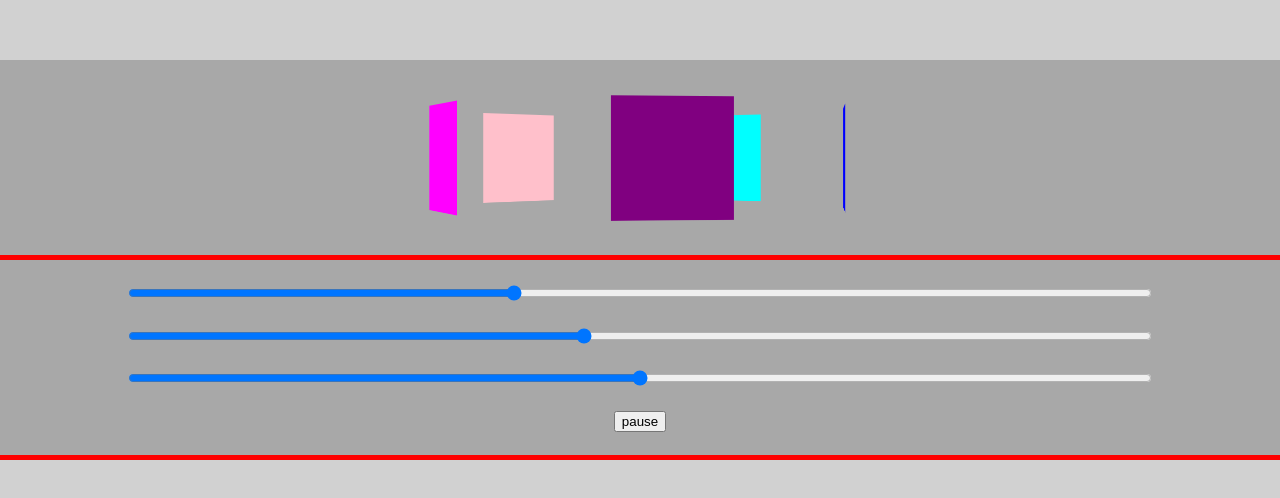
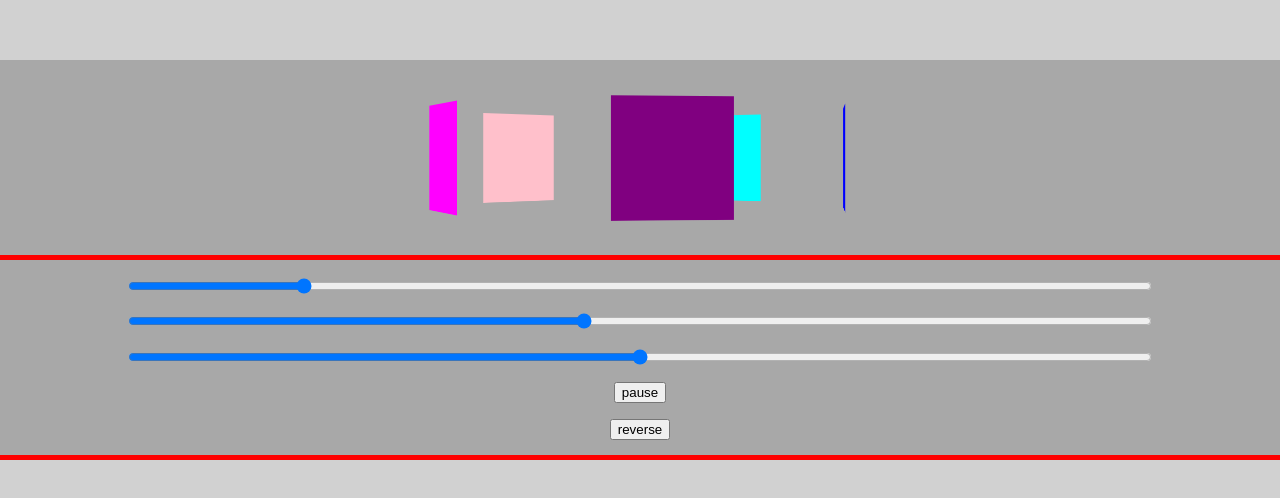
Before and after one commit to wystler/css-animated-carousel, a React (Create React App) app: page / in a window 1280 px wide. Shown: the part 140-638 px from the top of the page. Built offline with nearby package versions, Linux system fonts and the light colour scheme.

Commit message:
add change direction button

```diff
--- a/src/Carousel.jsx
+++ b/src/Carousel.jsx
@@ -8,19 +8,27 @@ export const Carousel = () => {
     const [rotationTime, setRotationTime] = useState(5)
     const [slideContents, setSlideContents] = useState(colours)
     const [paused, setPaused] = useState("running")
+    const [direction, setDirection] = useState("normal")
     const [slideArray, setSlideArray] = useState([])
     const [draw, setDraw] = useState(0)
+
+    /////////////////////////////////////////////////////////////////////////////////////
+
+    //  draw is used to trigger a rerender when the number of slides updates
+    //  to stop new render overlapping with previous one
+
+    useEffect(() => {
+        setDraw(draw + 1)
+        setSlideArray(Array(numberOfSlides).fill())
+    },[numberOfSlides, rotationTime, direction])
+
+    /////////////////////////////////////////////////////////////////////////////////////
+
 
     const handleNumberOfSlidesChange = (event) => {
             setNumberOfSlides(+event.target.value)
         }
 
-    //  draw is used to trigger a rerender when the number of slides updates
-    //  to stop new render overlapping with previous one
-    useEffect(() => {
-        setDraw(draw + 1)
-        setSlideArray(Array(numberOfSlides).fill())
-    },[numberOfSlides, rotationTime])
 
     return (
         <div className="container">
@@ -34,6 +42,7 @@ export const Carousel = () => {
                         numberOfSlides={numberOfSlides}
                         slideContents={slideContents}
                         animationPlayState={paused}
+                        animationDirection={direction}
                         />
                 })}
             </div>
@@ -43,7 +52,7 @@ export const Carousel = () => {
                     className="inputRange numberOfSlides"
                     type="range"
                     min="2"
-                    max="10"
+                    max="20"
                     value={numberOfSlides}
                     onChange={handleNumberOfSlidesChange}
                 ></input>
@@ -66,6 +75,12 @@ export const Carousel = () => {
                         }}>
                     pause
                 </button>
+                <button
+                    onClick={() => {
+                        direction === "normal" ? setDirection("reverse") : setDirection("normal")
+                    }}>
+                    reverse
+                </button>
             </div>
 
         </div>
--- a/src/Slide.jsx
+++ b/src/Slide.jsx
@@ -2,7 +2,7 @@ import { useState, useEffect } from "react"
 
 export const Slide = (props) => {
 
-    const {index, rotationTime, numberOfSlides, slideContents, animationPlayState} = props
+    const {index, rotationTime, numberOfSlides, slideContents, animationPlayState, animationDirection} = props
     const [count, setCount] = useState(1)
 
     useEffect(() => {
@@ -23,6 +23,7 @@ export const Slide = (props) => {
             animationDelay:`${animationDelay}s`,
             animationDuration:`${rotationTime}s`,
             animationPlayState:animationPlayState,
+            animationDirection:animationDirection,
             backgroundColor:slideContents[(index+(count*numberOfSlides))%slideContents.length]
         }}
         >
```
